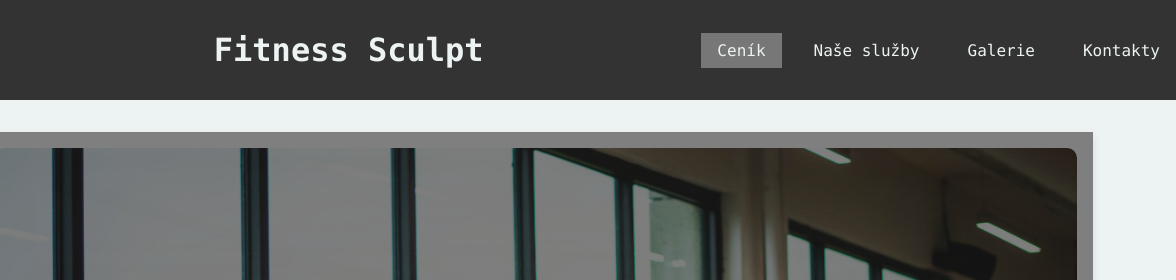
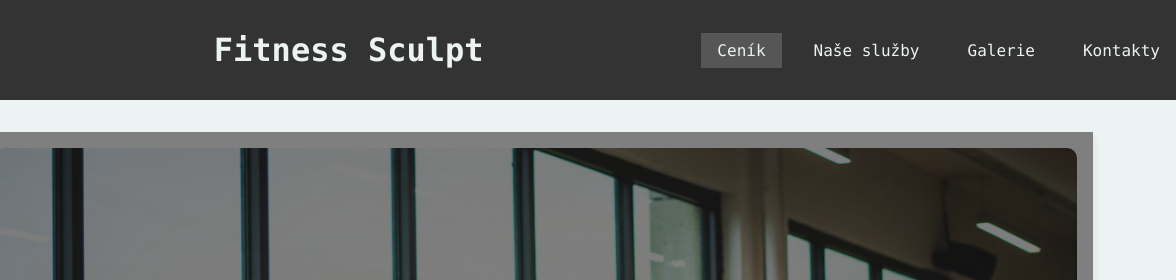
Before and after one commit to Drix142/fitness.github.io, a plain HTML site: page index.html in a window 1280 px wide. In both pictures the pointer is over the link "Ceník". Shown: the top 280 px of the page, 104-1280 px from the left. Drawn offline with Linux system fonts and the light colour scheme.

Commit message:
Update styles.css

```diff
--- a/styles.css
+++ b/styles.css
@@ -47,7 +47,7 @@ nav a {
 }
 
 nav a:hover {
-    background-color: #777;
+    background-color: #565656;
 }
 
 /*--------------------FOOTER-------------------------*/
```
